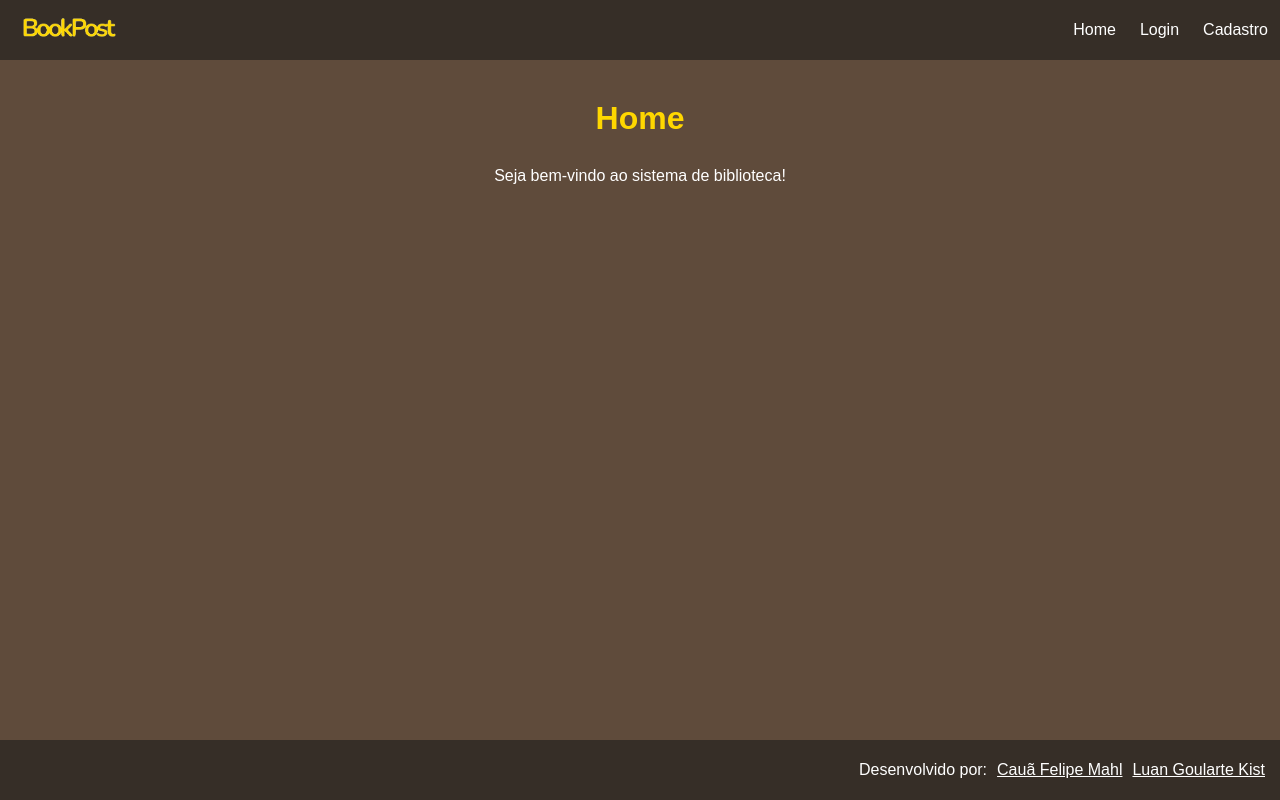
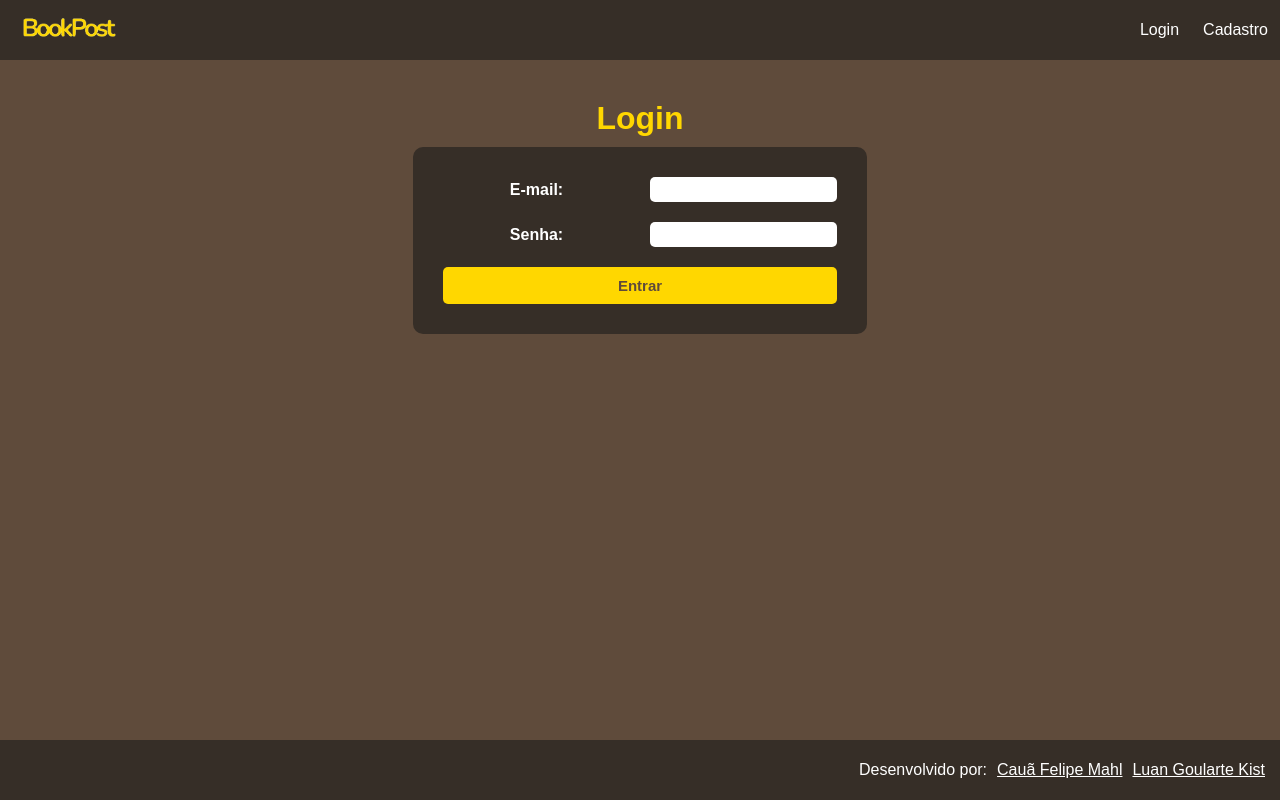
Before and after one commit to Caua-Mahl/sistema_Biblioteca, a Django app: page / in a window 1280 px wide. Run offline with Django 5.2, Linux system fonts and the light colour scheme.

Commit message:
- home + css

```diff
--- a/app_Sistema_Biblioteca/Controllers/controller.py
+++ /dev/null
@@ -1,4 +0,0 @@
-from django.shortcuts import render
-
-def home(request):
-    return render(request, 'home.html')
--- a/app_Sistema_Biblioteca/Controllers/loginController.py
+++ b/app_Sistema_Biblioteca/Controllers/loginController.py
@@ -1,10 +1,11 @@
 from django.shortcuts import render
 from django.contrib.auth import authenticate, login
 from app_Sistema_Biblioteca.Models.Usuario import Usuario
+from app_Sistema_Biblioteca.Models.Livros  import Livros
 
 def login(request):
     if 'usuario' in request.session:
-        return render(request, 'home.html', { 'erro' : 'Você já está logado!' })
+        return render(request, 'livrosLista.html', {'livros': Livros.objects.all()})
 
     return render(request, 'login.html')
 
@@ -26,16 +27,16 @@ def logar(request):
 
         request.session['usuario']['admin'] = True if usuario.admin == True else False
 
-        return render(request, 'home.html', {'sucesso': 'Olá ' + request.session['usuario']['nome'] + ', seja bem-vindo!'})
+        return render(request, 'livrosLista.html', {'livros': Livros.objects.all()})
 
     except Exception as e:
         return render(request, 'login.html', {'erro': e})
 
 def logout(request):
     if 'usuario' not in request.session:
-        return render(request, 'home.html', { 'erro' : 'Você não está logado!' })
+        return render(request, 'login.html')
 
     if 'usuario' in request.session:
         del request.session['usuario']
 
-    return render(request, 'home.html', {'sucesso': 'Usuário deslogado com sucesso!'})
+    return render(request, 'login.html', {'sucesso': 'Usuário deslogado com sucesso!'})
--- a/app_Sistema_Biblioteca/static/style.css
+++ b/app_Sistema_Biblioteca/static/style.css
@@ -63,8 +63,19 @@ nav a:hover {
 /* Corpo, uso geral */
 /* _____________________________________________________________________ */
 
-.formCadastro {
+.formCadastro, .formLogin {
     color: #fff;
+    display: grid;
+    grid-template-columns: repeat(2, 1fr);
+    width: auto;
+    background-color: #362e27;
+    padding: 20px;
+    border-radius: 10px;
+    font-weight: 600;
+}
+
+.formCadastro button, .formLogin button{
+    grid-column: span 2;
 }
 
 .formCadastro:focus {
--- a/app_Sistema_Biblioteca/templates/cadastro.html
+++ b/app_Sistema_Biblioteca/templates/cadastro.html
@@ -10,7 +10,7 @@
 
     <form class="formCadastro" action="{% url 'cadastrar' %}" method="post">
         {% csrf_token %}
-        <label for="nome"><strong>Nome:</strong></label>
+        <label for="nome">Nome:</label>
         <input type="text" name="nome" id="nome">
         <label for="email">E-mail:</label>
         <input type="email" name="email" id="email">
--- a/app_Sistema_Biblioteca/templates/home.html
+++ /dev/null
@@ -1,13 +0,0 @@
-{% extends "layouts/base.html" %}
-{% block title %}Home{% endblock %}
-{% block content %}
-    <h1>Home</h1>
-    <h2>{{ request.session.get.usuario }}</h2>
-    {% if erro %}
-        <p class="aviso">{{ erro }}</p>
-    {% endif %}
-    {% if sucesso %}
-        <p class="aviso">{{ sucesso }}</p>
-    {% endif %}
-    <p>Seja bem-vindo ao sistema de biblioteca!</p>
-{% endblock %}
--- a/app_Sistema_Biblioteca/templates/layouts/base.html
+++ b/app_Sistema_Biblioteca/templates/layouts/base.html
@@ -11,10 +11,8 @@
 <body>
     <header>
         <nav>
-            <a href="{% url 'home' %}" class="logo"><img src="{% static 'img/logo.png' %}" alt="logo"></a>
+            <a href="{% url 'livros' %}" class="logo"><img src="{% static 'img/logo.png' %}" alt="logo"></a>
             <ul>
-                <li><a href="{% url 'home' %}">Home</a></li>
-
                 {% if 'usuario' in request.session %}
                 <li><a href="{% url 'livros' %}">Livros</a></li>
                 <li><a href="{% url 'logout' %}">Sair</a></li>
--- a/app_Sistema_Biblioteca/templates/login.html
+++ b/app_Sistema_Biblioteca/templates/login.html
@@ -7,7 +7,7 @@
     {% elif sucesso %}
         <p class="aviso">{{ sucesso }}</p>
     {% endif %}
-    <form action="{% url 'logar' %}" method="post">
+    <form action="{% url 'logar' %}" method="post" class="formLogin">
         {% csrf_token %}
         <label class="email" for="email"><strong>E-mail:</strong></label>
         <input type="email" name="email" id="email">
--- a/sistema_Biblioteca/urls.py
+++ b/sistema_Biblioteca/urls.py
@@ -3,17 +3,14 @@ from django.urls                        import path
 from app_Sistema_Biblioteca.Controllers import cadastroController as cadastro
 from app_Sistema_Biblioteca.Controllers import loginController    as login
 from app_Sistema_Biblioteca.Controllers import livroController    as livro
-from app_Sistema_Biblioteca.Controllers import controller         as geral
 
 
 urlpatterns = [
     path('admin/',         admin.site.urls),
-    path('',               geral.home,             name='home'),
-
     path('cadastro/',      cadastro.cadastro,      name='cadastro'),
     path('cadastrar/',     cadastro.cadastrar,     name='cadastrar'),
 
-    path('login/',         login.login,            name='login'),
+    path('',               login.login,            name='login'),
     path('logar/',         login.logar,            name='logar'),
     path('logout/',        login.logout,           name='logout'),
 
```
Also changed, not shown: app_Sistema_Biblioteca/Controllers/cadastroController.py (+11 -4 lines), app_Sistema_Biblioteca/Controllers/livroController.py (+4 -4 lines), app_Sistema_Biblioteca/templates/adminLivro.html (+4 -9 lines), db.sqlite3.
